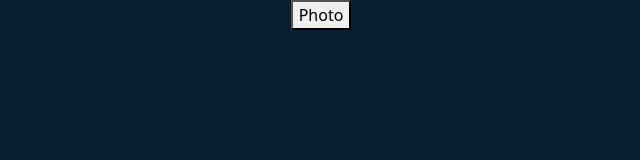
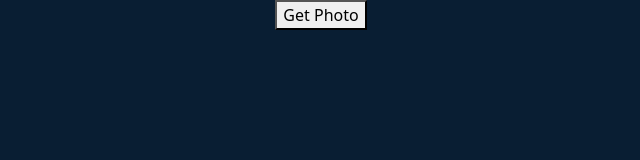
Before and after one commit to jjehff/website, a React (Vite) app in the folder my-portfolio/: page /api in a window 1280 px wide. Shown: the top 160 px of the page, without its empty margins (319-959 px from the left). Built offline with nearby package versions, Linux system fonts and the light colour scheme.

Commit message:
Update API.jsx

```diff
--- a/my-portfolio/src/pages/API.jsx
+++ b/my-portfolio/src/pages/API.jsx
@@ -11,8 +11,8 @@ function PhotoAPI() {
 
   return (
     <div className="text-center">
-      <button onClick={fetchPhoto}>Photo</button>
-      <img src={imgUrl}/>
+      <button onClick={fetchPhoto}>Get Photo</button>
+      {imgUrl && <img src={imgUrl}/>}
     </div>
   );
 }
```
